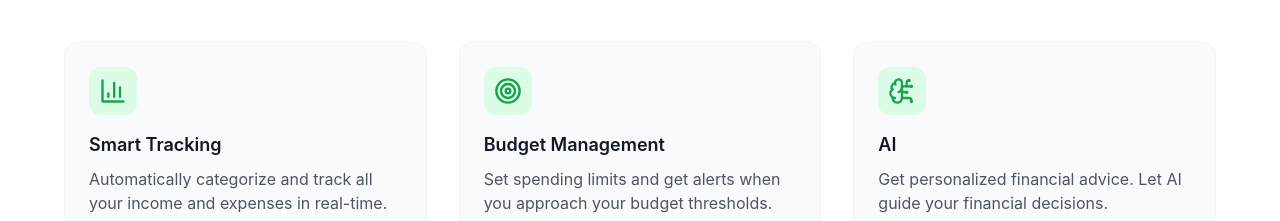
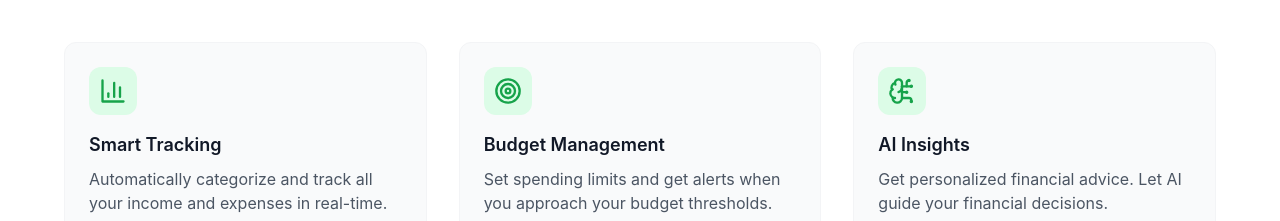
Before and after one commit to PsalamDev/Akanti-Frontend, a React (Vite) app: page / in a window 1280 px wide. Shown: the part 2380-2601 px from the top of the page. Built offline with nearby package versions, Linux system fonts and the light colour scheme; no server answers.

Commit message:
fix: rename 'AI' to 'AI Insights' in features section

```diff
--- a/src/pages/Landing.jsx
+++ b/src/pages/Landing.jsx
@@ -7,7 +7,7 @@ import { AreaChart, Area, XAxis, YAxis, CartesianGrid, Tooltip, ResponsiveContai
 const features = [
   { icon: <BarChart3 size={28} className="text-green-600 dark:text-green-400" />, title: 'Smart Tracking', desc: 'Automatically categorize and track all your income and expenses in real-time.' },
   { icon: <Target size={28} className="text-green-600 dark:text-green-400" />, title: 'Budget Management', desc: 'Set spending limits and get alerts when you approach your budget thresholds.' },
-  { icon: <BrainCircuit size={28} className="text-green-600 dark:text-green-400" />, title: 'AI', desc: 'Get personalized financial advice. Let AI guide your financial decisions.' },
+  { icon: <BrainCircuit size={28} className="text-green-600 dark:text-green-400" />, title: 'AI Insights', desc: 'Get personalized financial advice. Let AI guide your financial decisions.' },
   { icon: <TrendingUp size={28} className="text-green-600 dark:text-green-400" />, title: 'Visual Reports', desc: 'Beautiful charts and graphs to understand your financial patterns.' },
   { icon: <ClipboardList size={28} className="text-green-600 dark:text-green-400" />, title: 'Debt Tracking', desc: 'Keep track of money owed to you and debts you need to pay.' },
   { icon: <Bell size={28} className="text-green-600 dark:text-green-400" />, title: 'Smart Alerts', desc: 'Never miss a payment or budget limit with intelligent notifications.' },
```
